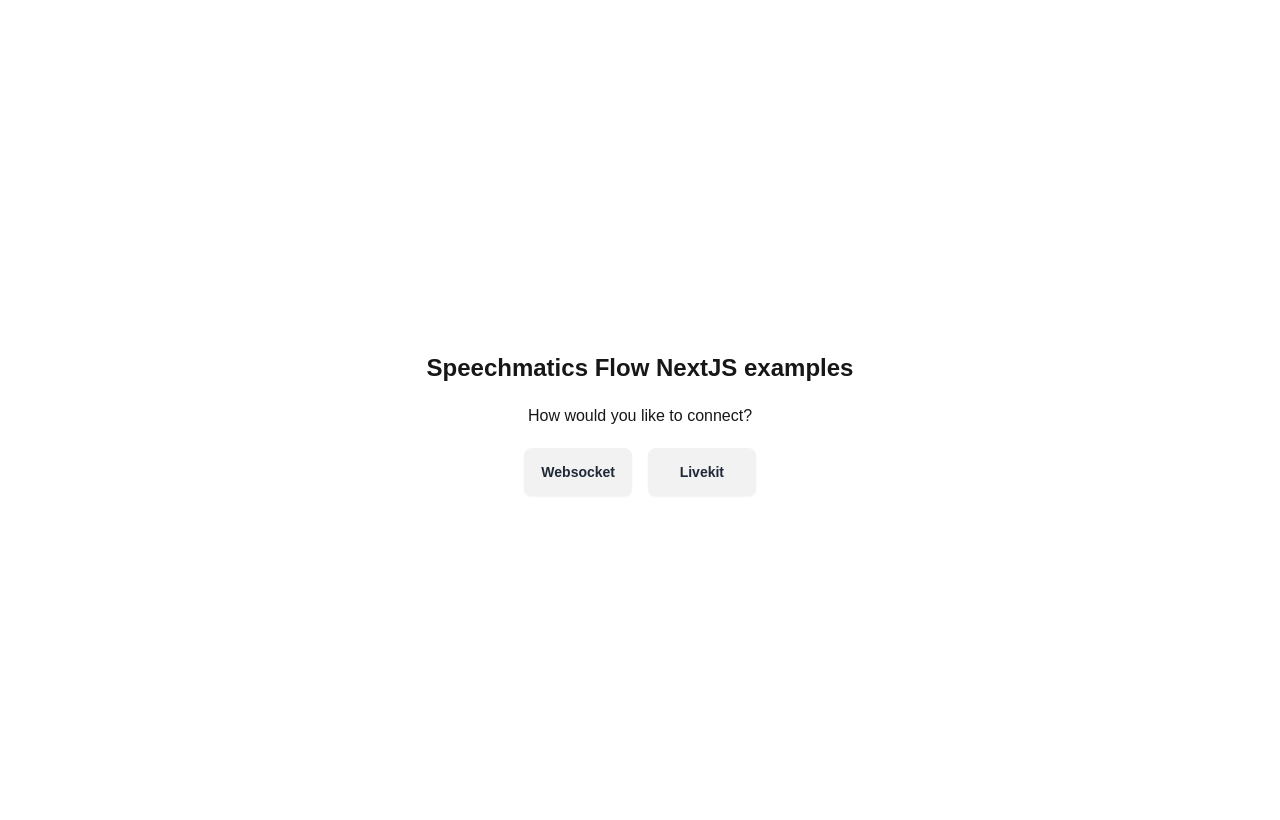
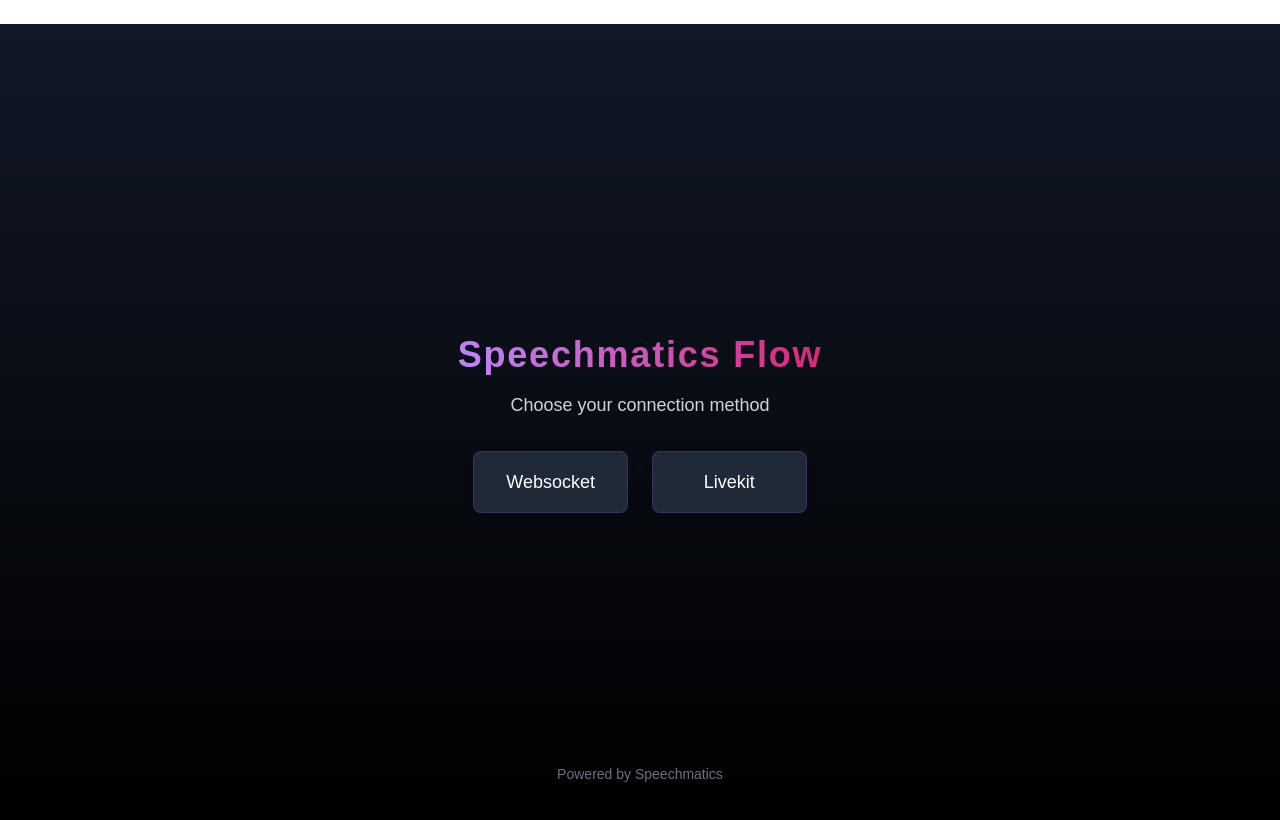
Before and after one commit to knottwill/Tarotmatics, a Next.js app in the folder speechmatics/examples/nextjs-flow/: page / in a window 1280 px wide. Shown: the top 820 px of the page. Built offline with nearby package versions, Linux system fonts and the light colour scheme.

Commit message:
Change to UI first page

```diff
--- a/speechmatics/examples/nextjs-flow/app/page.tsx
+++ b/speechmatics/examples/nextjs-flow/app/page.tsx
@@ -1,16 +1,29 @@
 export default function Home() {
   return (
-    <div className="flex flex-col gap-5 h-screen justify-center items-center">
-      <h1>Speechmatics Flow NextJS examples</h1>
-      <p>How would you like to connect?</p>
-      <nav className="grid grid-cols-2 gap-4">
-        <a href="/websocket" className="btn">
+    <div className="flex flex-col gap-8 h-screen justify-center items-center bg-gradient-to-b from-gray-900 to-black text-white">
+      <div className="text-center space-y-4">
+        <h1 className="text-4xl font-bold tracking-wider text-transparent bg-clip-text bg-gradient-to-r from-purple-400 to-pink-600">
+          Speechmatics Flow
+        </h1>
+        <p className="text-gray-300 text-lg">Choose your connection method</p>
+      </div>
+      <nav className="grid grid-cols-2 gap-6">
+        <a
+          href="/websocket"
+          className="px-8 py-4 rounded-lg bg-gray-800 hover:bg-gray-700 transition-all duration-300 border border-purple-500/20 hover:border-purple-500/50 text-center text-lg font-medium shadow-lg hover:shadow-purple-500/20"
+        >
           Websocket
         </a>
-        <a href="/livekit" className="btn">
+        <a
+          href="/livekit"
+          className="px-8 py-4 rounded-lg bg-gray-800 hover:bg-gray-700 transition-all duration-300 border border-purple-500/20 hover:border-purple-500/50 text-center text-lg font-medium shadow-lg hover:shadow-purple-500/20"
+        >
           Livekit
         </a>
       </nav>
+      <div className="absolute bottom-4 text-gray-500 text-sm">
+        Powered by Speechmatics
+      </div>
     </div>
   );
 }
--- a/speechmatics/examples/nextjs-flow/components/Card.tsx
+++ b/speechmatics/examples/nextjs-flow/components/Card.tsx
@@ -7,13 +7,13 @@
   heading?: string;
 }) => {
   return (
-    <div className="card bg-base-100 shadow-md card-bordered h-full">
+    <div className="card bg-gray-800/50 backdrop-blur-sm shadow-lg card-bordered h-full border-purple-500/20 hover:border-purple-500/50 transition-all duration-300">
       {heading && (
-        <div className="bg-gray-50 p-5">
-          <h3 className="card-title">{heading}</h3>
+        <div className="bg-gray-900/50 p-5 border-b border-purple-500/20">
+          <h3 className="card-title text-transparent bg-clip-text bg-gradient-to-r from-purple-400 to-pink-600">{heading}</h3>
         </div>
       )}
-      <div className="card-body">{children}</div>
+      <div className="card-body text-gray-200">{children}</div>
     </div>
   );
 };
```
